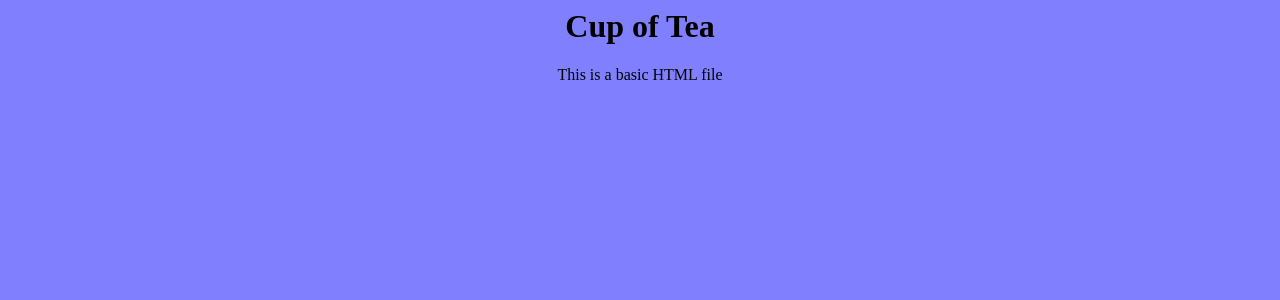
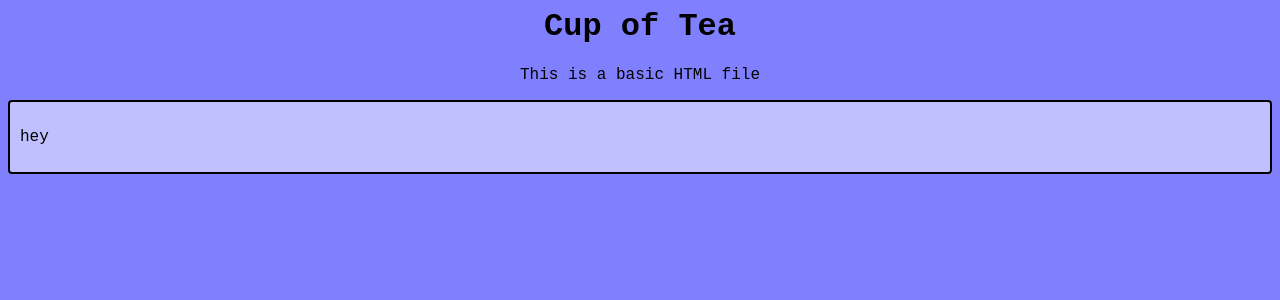
Before and after one commit to rileyborgard/Cup-of-Tea, a Node project: template functions/views/index.hbs in a window 1280 px wide. Shown: the top 300 px of the page. Run offline with Node 20 templates, Linux system fonts and the light colour scheme; the template is opened without the code that fills it, so the values that code supplies are empty.

Commit message:
made HTML template a little nicer with CSS. Added readme file with basic deploying instructions.

```diff
--- a/functions/views/index.hbs
+++ b/functions/views/index.hbs
@@ -9,5 +9,8 @@
             <h1>Cup of Tea</h1>
             <p>This is a basic HTML file</p>
         </center>
+        <div class="content">
+            <p>hey</p>
+        </div>
     </body>
 </html>
--- a/public/style.css
+++ b/public/style.css
@@ -1,4 +1,18 @@
 
 body {
     background: #8080ff;
+    font-family: "Courier New";
 }
+
+.content {
+    background: #c0c0ff;
+    /* height: 800px; */
+    border: solid 2px black;
+    border-radius: 4px;
+    padding: 10px;
+    margin: auto;
+}
+
+p {
+    font-size: 16px;
+}
```
Also changed, not shown: ReadMe.MD (added).
